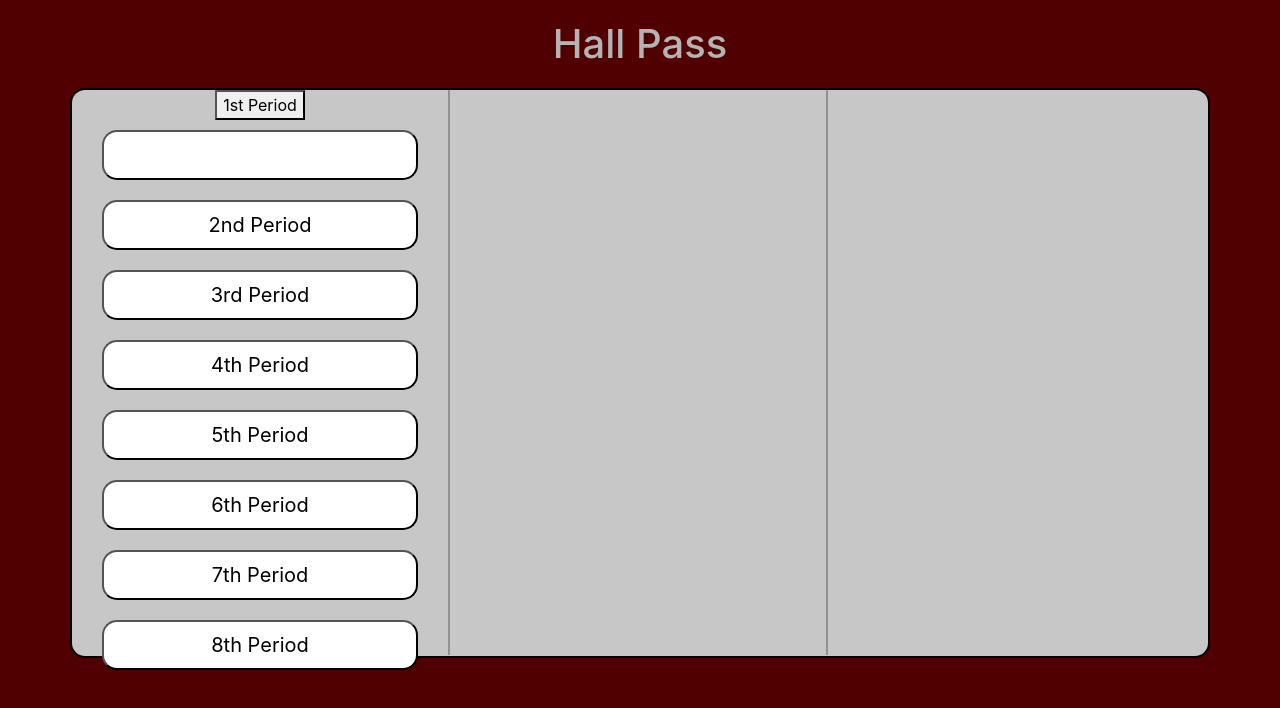
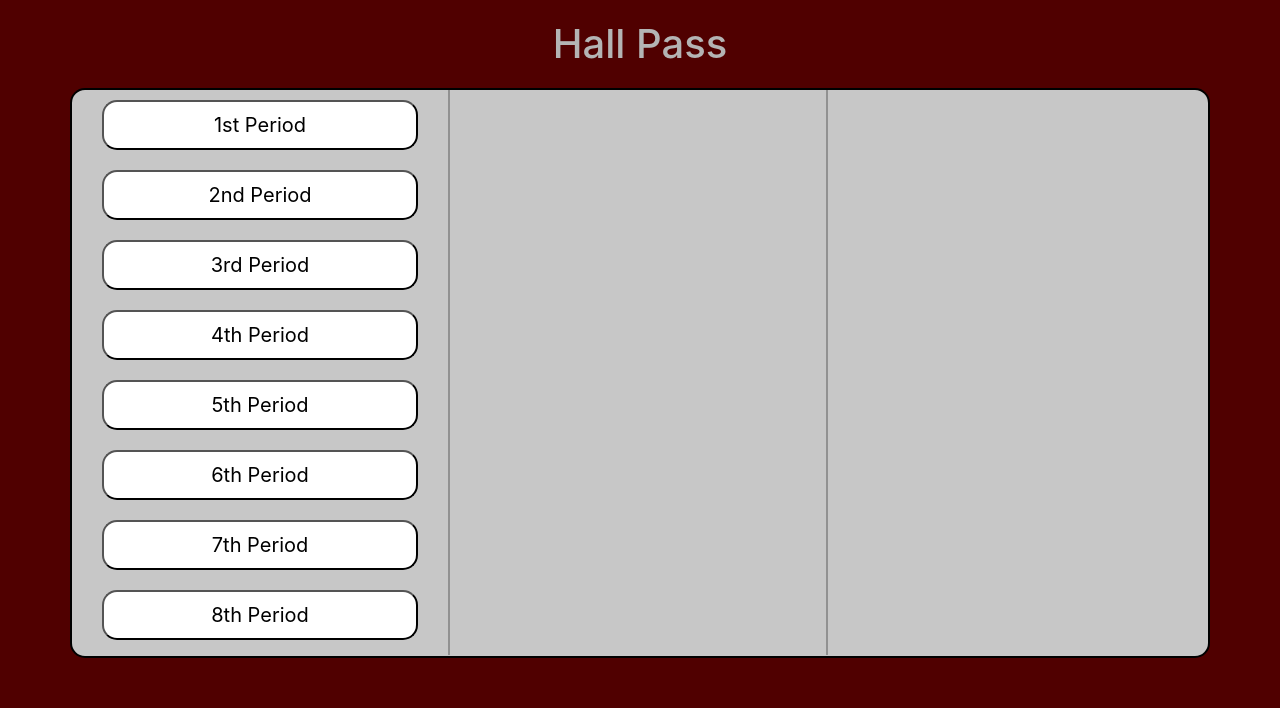
Before and after one commit to WildcatCyberSquad/HallPass, a React (Create React App) app in the folder hallpass/: page / in a window 1280 px wide. Shown: the top 708 px of the page. Built offline with nearby package versions, Linux system fonts and the light colour scheme.

Commit message:
Get Json file configured

```diff
--- /dev/null
+++ b/hallpass/src/ClassPeriods/first.json
@@ -0,0 +1 @@
+["bob", "jeff", "charlie", "1", "2"]
--- a/hallpass/src/modules/Buttons.js
+++ b/hallpass/src/modules/Buttons.js
@@ -1,4 +1,8 @@
 function Button(props) {
-  return <button>{props.text}</button>;
+  return (
+    <button class={props.class} onClick={props.classNumber}>
+      {props.text}
+    </button>
+  );
 }
 export default Button;
--- a/hallpass/src/modules/Card.js
+++ b/hallpass/src/modules/Card.js
@@ -1,9 +1,18 @@
 import Button from "./Buttons";
 import "./Card.css";
-function readForm() {
-  var name = document.getElementById("nameData").value;
-  document.getElementById("Name").innerHTML = name;
-  document.getElementById("nameData").value = "";
+import firstPeriod from "../ClassPeriods/first.json";
+
+// function readForm(event) {
+//   event.preventDefault();
+//   var name = document.getElementById("nameData").value;
+//   document.getElementById("Name").innerHTML = name;
+//   document.getElementById("nameData").value = "";
+// }
+
+function First() {
+  firstPeriod.map((firstPeriod) => {
+    return <Button text={firstPeriod}></Button>;
+  });
 }
 
 function checkIn() {
@@ -15,8 +24,12 @@ function Card() {
     <div class="container text-center background">
       <div class="row">
         <div class="col borderRight">
-          <Button text="1st Period"></Button>
-          <button class="checkOut"></button>
+          <Button
+            class="checkOut"
+            text="1st Period"
+            classNumber={First}
+          ></Button>
+
           <button class="checkOut">2nd Period</button>
           <button class="checkOut">3rd Period</button>
           <button class="checkOut">4th Period</button>
```
Also changed, not shown: 1 other file (tests, documents, lock files or other folders).
